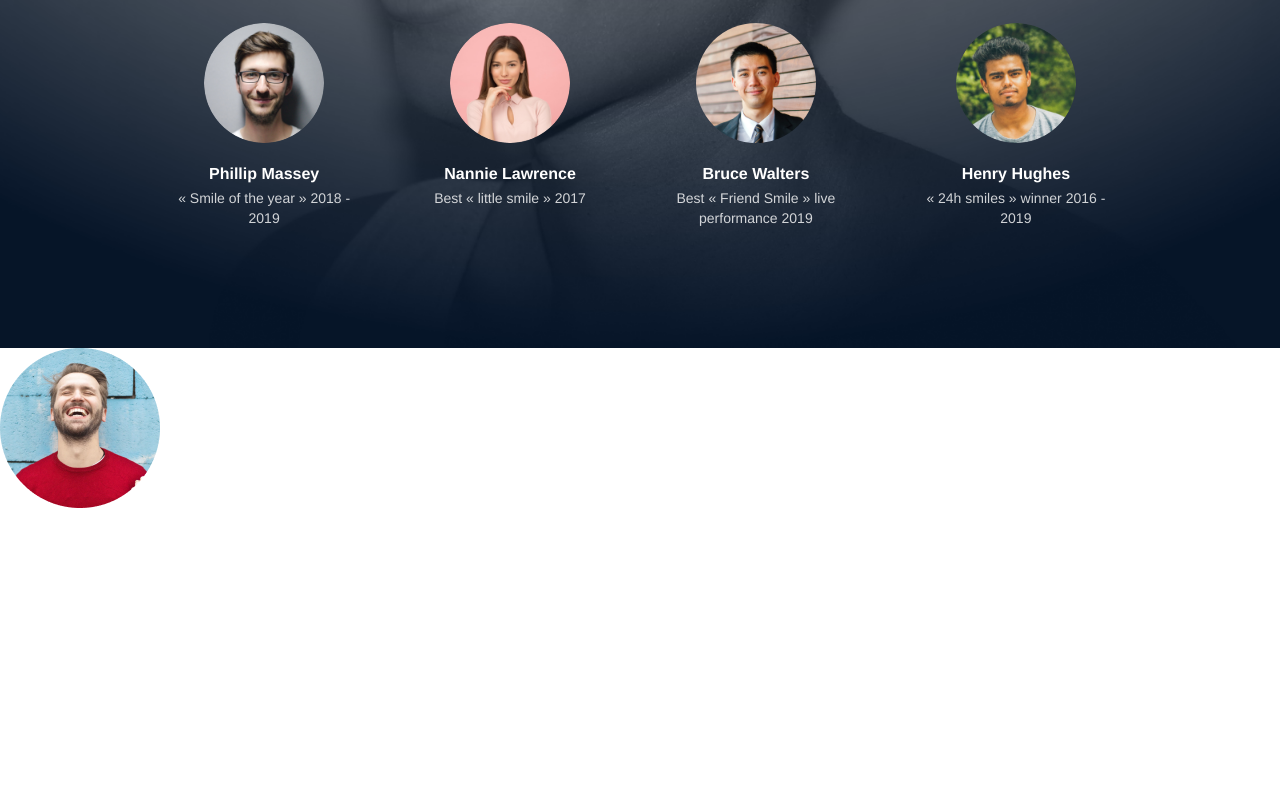
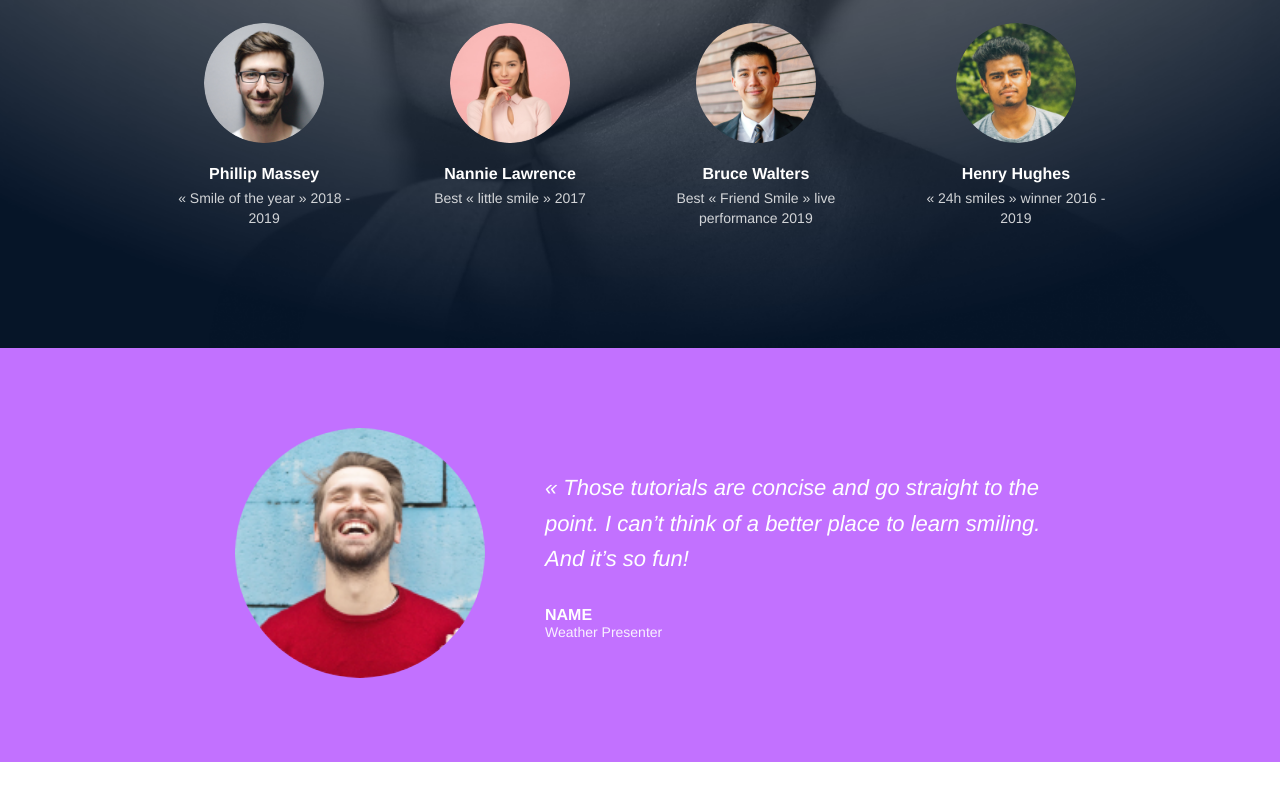
Before and after one commit to BlessedUfuoma/alx_html_css, a plain HTML site: page css_advanced/index.html in a window 1280 px wide. Shown: the part 542-1345 px from the top of the page. Drawn offline with Linux system fonts and the light colour scheme.

Commit message:
style the middle

```diff
--- a/css_advanced/styles.css
+++ b/css_advanced/styles.css
@@ -122,3 +122,42 @@ main > section:first-of-type p {
   opacity: 0.8;
   line-height: 1.4;
 }
+
+/* ---------- QUOTE / TESTIMONIAL SECTION ---------- */
+main > section:nth-of-type(2) {
+  background: #C271FF; /* violet background */
+  color: #fff;
+  display: flex;
+  flex-direction: row;
+  align-items: center;
+  justify-content: center;
+  padding: 80px;
+  gap: 60px;
+  flex-wrap: wrap;
+}
+
+main > section:nth-of-type(2) > div:first-child img {
+  width: 250px;
+  height: 250px;
+  object-fit: cover;
+  border-radius: 50%;
+}
+
+main > section:nth-of-type(2) blockquote {
+  font-size: 22px;
+  font-style: italic;
+  line-height: 1.6;
+  margin-bottom: 30px;
+  max-width: 500px;
+}
+
+main > section:nth-of-type(2) h3 {
+  font-size: 16px;
+  font-weight: bold;
+}
+
+main > section:nth-of-type(2) p {
+  font-size: 14px;
+  opacity: 0.9;
+  text-transform: capitalize;
+}
```
